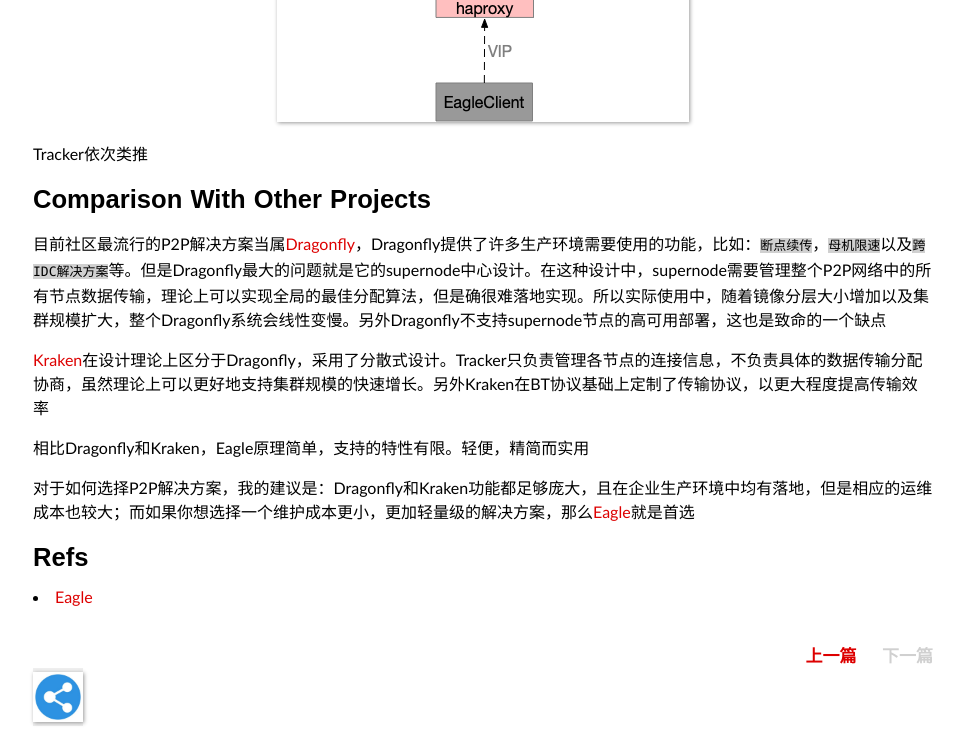
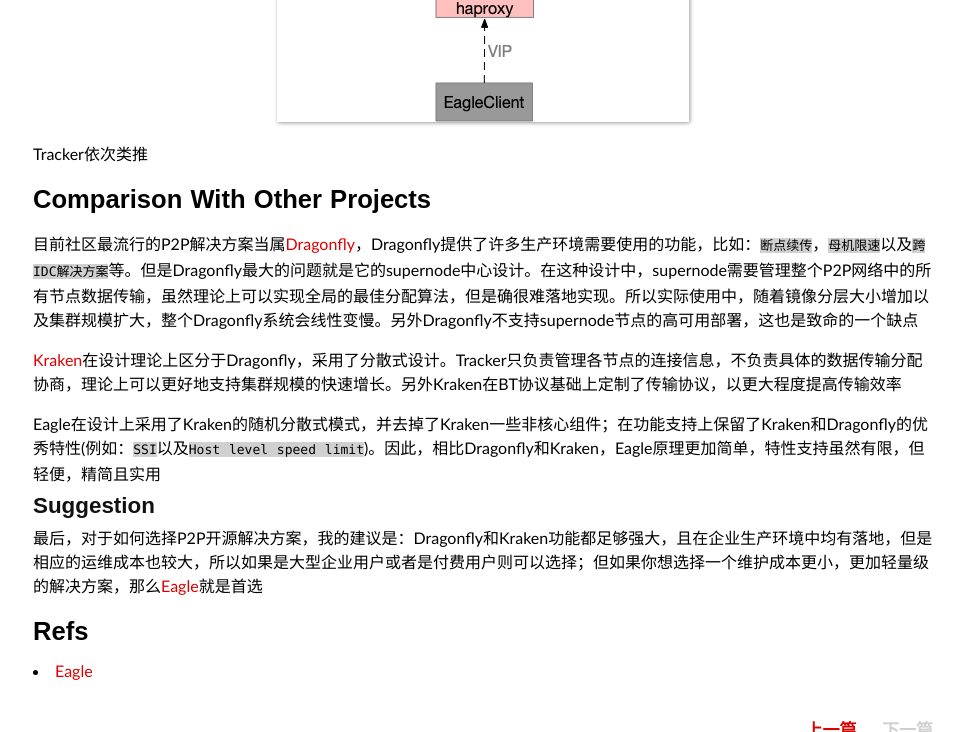
Before and after one commit to duyanghao/duyanghao.github.io, a Jekyll site: the page built from _posts/2020-5-1-eagle.md, in a window 1280 px wide and 900 px high, scrolled down 9017 px, cut to the strip 0-732 px from the top of the window. Shown: the whole strip, without its empty margins (157-1121 px from the left). Built offline with Jekyll 4.4.1, drawn with Linux system fonts in a browser that asks for light colours; some web fonts are replaced; comment, search, counter and statistics services are not loaded; some of the changed text lies outside the part shown.

Commit message:
add eagle docs
Signed-off-by: duyanghao <1294057873@qq.com>

```diff
--- a/_posts/2020-5-1-eagle.md
+++ b/_posts/2020-5-1-eagle.md
@@ -15,7 +15,7 @@
 * Dragonfly：采用supernode中心控制设计模式，所有的peer数据传输任务都由supernode负责调度，整个集群将管理集中在supernode组件
 * Kraken：采用随机分散设计模式，Tracker组件只负责管理所有peer的连接信息(包括各个peer拥有的数据)，而实际的数据传输流程则交由各个peer自行协商决定
 
-[Eagle](https://github.com/duyanghao/Eagle)参考了[Dragonfly](https://github.com/dragonflyoss/Dragonfly)，[Kraken](https://github.com/uber/kraken)以及[FID](https://ieeexplore.ieee.org/stamp/stamp.jsp?arnumber=8064123)的原理和特性。
+[Eagle](https://github.com/duyanghao/Eagle)充分参考了[Dragonfly](https://github.com/dragonflyoss/Dragonfly)，[Kraken](https://github.com/uber/kraken)以及[FID](https://ieeexplore.ieee.org/stamp/stamp.jsp?arnumber=8064123)的原理和特性。
 在上述项目基础上去掉了一些不必要特性，保留了最核心的组件和功能，精简而实用
 
 # 特性支持
@@ -27,7 +27,7 @@
 * SSI(Seeder Storage Interface)：`Eagle`对`Seeder`存储实现了插件式接口，用户可以根据SSI接口实现对接第三方存储(目前默认本地文件系统)
 * Host level speed limit：`Eagle`提供针对整个节点P2P下载和上传的网络限速功能
 * LRUCache delete policy：`Eagle`提供LRU算法实现Proxy测和Seeder测的磁盘回收功能，并提供参数限制Cache使用大小
-* Lightweight：`Eagle`由少数核心组件构成，理论上是P2P系统组件的最小集合，是轻量级解决方案
+* Lightweight：`Eagle`由少数核心组件构成，理论上是P2P系统组件的最小集合，属于轻量级的解决方案
 
 未来`Eagle`希望支持如下特性：
 
@@ -355,13 +355,15 @@
 
 # Comparison With Other Projects
 
-目前社区最流行的P2P解决方案当属[Dragonfly](https://github.com/dragonflyoss/Dragonfly)，Dragonfly提供了许多生产环境需要使用的功能，比如：`断点续传`，`母机限速`以及`跨IDC解决方案`等。但是Dragonfly最大的问题就是它的supernode中心设计。在这种设计中，supernode需要管理整个P2P网络中的所有节点数据传输，理论上可以实现全局的最佳分配算法，但是确很难落地实现。所以实际使用中，随着镜像分层大小增加以及集群规模扩大，整个Dragonfly系统会线性变慢。另外Dragonfly不支持supernode节点的高可用部署，这也是致命的一个缺点
+目前社区最流行的P2P解决方案当属[Dragonfly](https://github.com/dragonflyoss/Dragonfly)，Dragonfly提供了许多生产环境需要使用的功能，比如：`断点续传`，`母机限速`以及`跨IDC解决方案`等。但是Dragonfly最大的问题就是它的supernode中心设计。在这种设计中，supernode需要管理整个P2P网络中的所有节点数据传输，虽然理论上可以实现全局的最佳分配算法，但是确很难落地实现。所以实际使用中，随着镜像分层大小增加以及集群规模扩大，整个Dragonfly系统会线性变慢。另外Dragonfly不支持supernode节点的高可用部署，这也是致命的一个缺点
 
-[Kraken](https://github.com/uber/kraken)在设计理论上区分于Dragonfly，采用了分散式设计。Tracker只负责管理各节点的连接信息，不负责具体的数据传输分配协商，虽然理论上可以更好地支持集群规模的快速增长。另外Kraken在BT协议基础上定制了传输协议，以更大程度提高传输效率
+[Kraken](https://github.com/uber/kraken)在设计理论上区分于Dragonfly，采用了分散式设计。Tracker只负责管理各节点的连接信息，不负责具体的数据传输分配协商，理论上可以更好地支持集群规模的快速增长。另外Kraken在BT协议基础上定制了传输协议，以更大程度提高传输效率
 
-相比Dragonfly和Kraken，Eagle原理简单，支持的特性有限。轻便，精简而实用
+Eagle在设计上采用了Kraken的随机分散式模式，并去掉了Kraken一些非核心组件；在功能支持上保留了Kraken和Dragonfly的优秀特性(例如：`SSI`以及`Host level speed limit`)。因此，相比Dragonfly和Kraken，Eagle原理更加简单，特性支持虽然有限，但轻便，精简且实用
 
-对于如何选择P2P解决方案，我的建议是：Dragonfly和Kraken功能都足够庞大，且在企业生产环境中均有落地，但是相应的运维成本也较大；而如果你想选择一个维护成本更小，更加轻量级的解决方案，那么[Eagle](https://github.com/duyanghao/Eagle)就是首选
+## Suggestion
+
+最后，对于如何选择P2P开源解决方案，我的建议是：Dragonfly和Kraken功能都足够强大，且在企业生产环境中均有落地，但是相应的运维成本也较大，所以如果是大型企业用户或者是付费用户则可以选择；但如果你想选择一个维护成本更小，更加轻量级的解决方案，那么[Eagle](https://github.com/duyanghao/Eagle)就是首选
 
 # Refs
 
```
